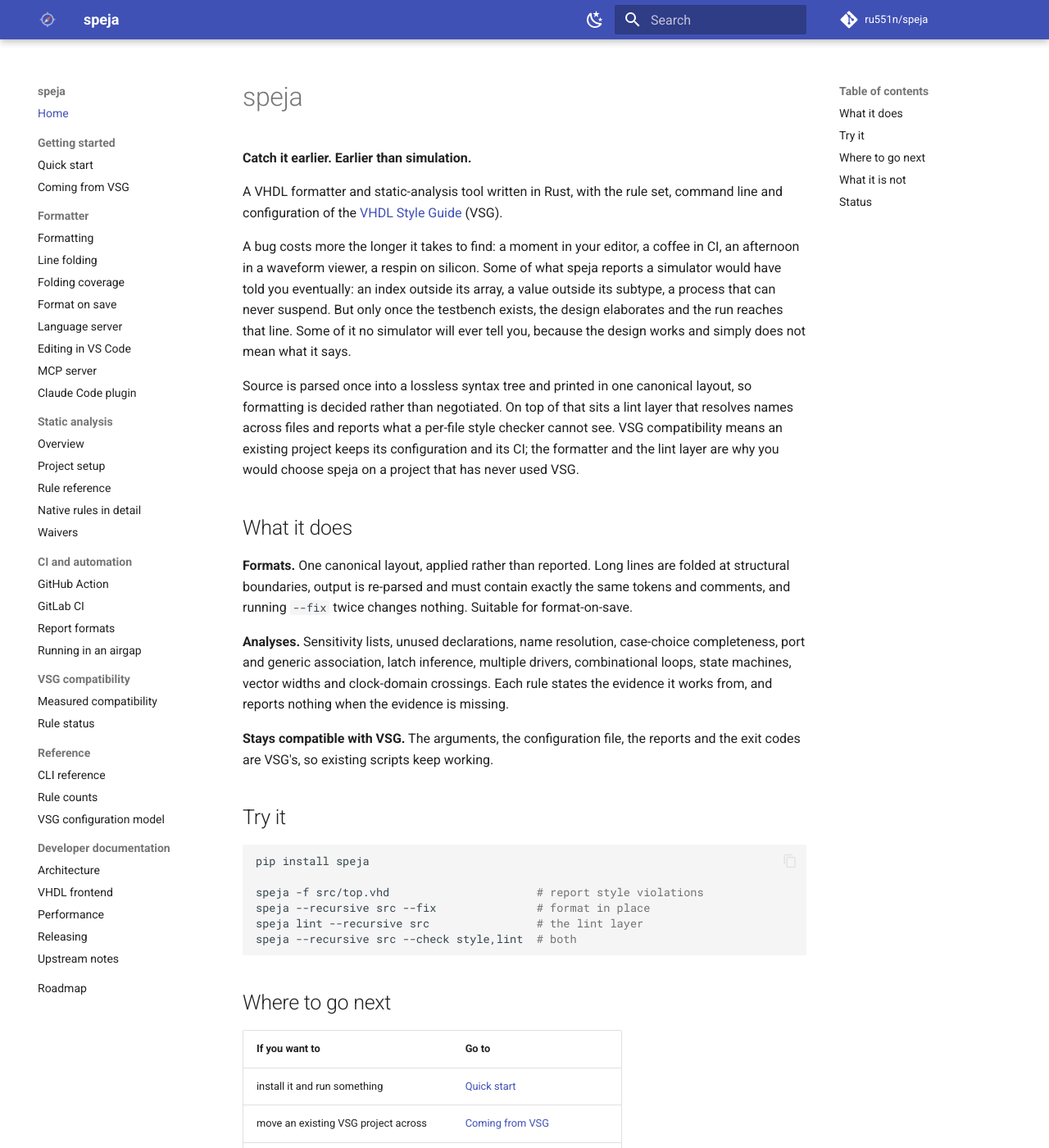
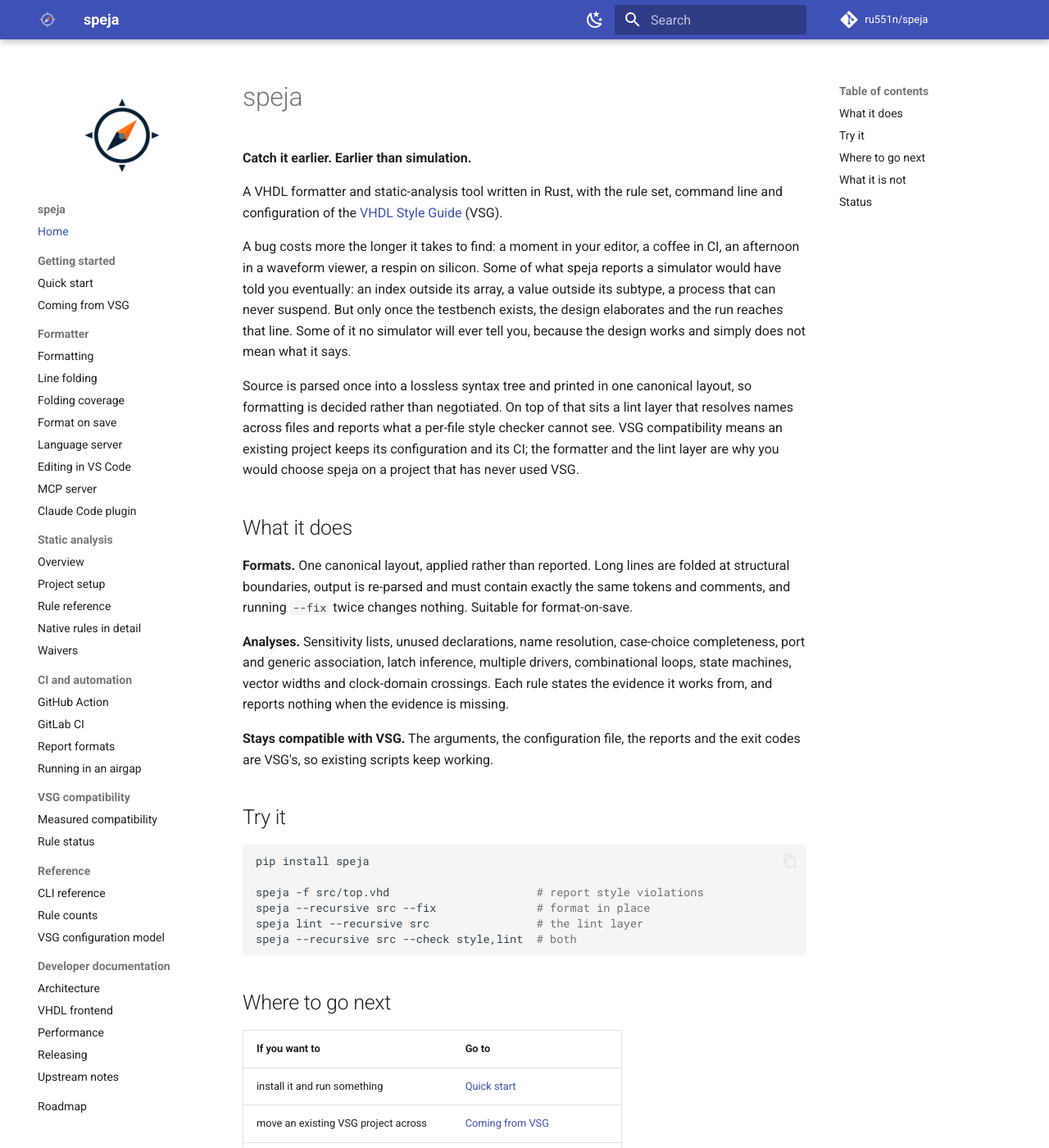
Before and after one commit to ru551n/speja, an MkDocs documentation site: the page built from docs/index.md, in a window 1280 px wide and 1400 px high. Shown: the whole window at 82% size. Built offline with MkDocs 1.6.1 and Material for MkDocs 9.7.7, drawn with Linux system fonts in a browser that asks for light colours; comment, search, counter and statistics services are not loaded.

Commit message:
Put the speja mark above the navigation in the docs
The header logo is small by design and shares its row with the site title and the search box, so
it does not read as branding. This puts the compass at the top of the navigation sidebar, where
a reader looking at the menu sees it.

It is a ::before on the sidebar's inner wrapper, which already encloses the nav, so none of
Material's navigation markup is overridden and nothing here depends on its internals. The light
palette gets the navy compass and the dark palette the light one, since either disappears
against the other's background. Desktop only: narrower than that, the sidebar is a drawer whose
title row already carries the logo.

Verified by building the site and rendering both palettes.

Co-Authored-By: Claude Opus 5 (1M context) <noreply@anthropic.com>

```diff
--- /dev/null
+++ b/docs/stylesheets/extra.css
@@ -0,0 +1,25 @@
+/* A speja mark at the top of the navigation sidebar.
+ *
+ * The header logo is small by design and shares its row with the site title and the search box,
+ * so it does not read as branding. This puts the compass above the menu, where a reader looking
+ * at the navigation sees it.
+ *
+ * It is a ::before on the sidebar's inner wrapper, which encloses the <nav>, so nothing about
+ * Material's navigation markup has to be overridden. Desktop only: below this width the sidebar
+ * becomes a drawer that already shows the logo in its title row, and a second one would be a
+ * duplicate.
+ */
+@media screen and (min-width: 76.25em) {
+  .md-sidebar--primary .md-sidebar__inner::before {
+    content: "";
+    display: block;
+    height: 5.6rem;
+    margin: 0.4rem 0 1.2rem;
+    background: url("../assets/speja-logo.png") no-repeat center / contain;
+  }
+
+  /* The navy compass disappears on the dark palette, so the light-on-transparent one takes over. */
+  [data-md-color-scheme="slate"] .md-sidebar--primary .md-sidebar__inner::before {
+    background-image: url("../assets/speja-logo-dark.png");
+  }
+}
--- a/mkdocs.yml
+++ b/mkdocs.yml
@@ -23,6 +23,9 @@ theme:
     - media: "(prefers-color-scheme: dark)"
       scheme: slate
       toggle: {icon: material/weather-sunny, name: Light mode}
+
+extra_css:
+  - stylesheets/extra.css
 
 markdown_extensions:
   - admonition
```
